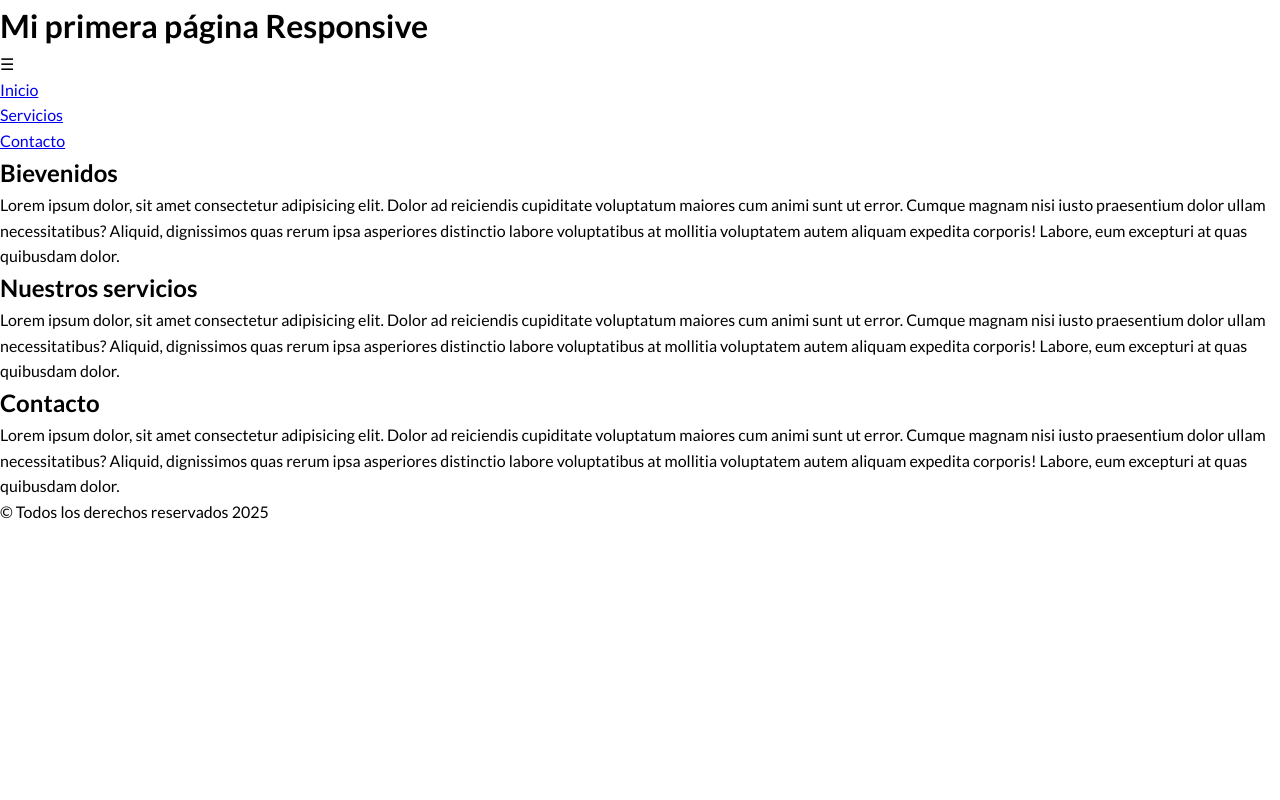
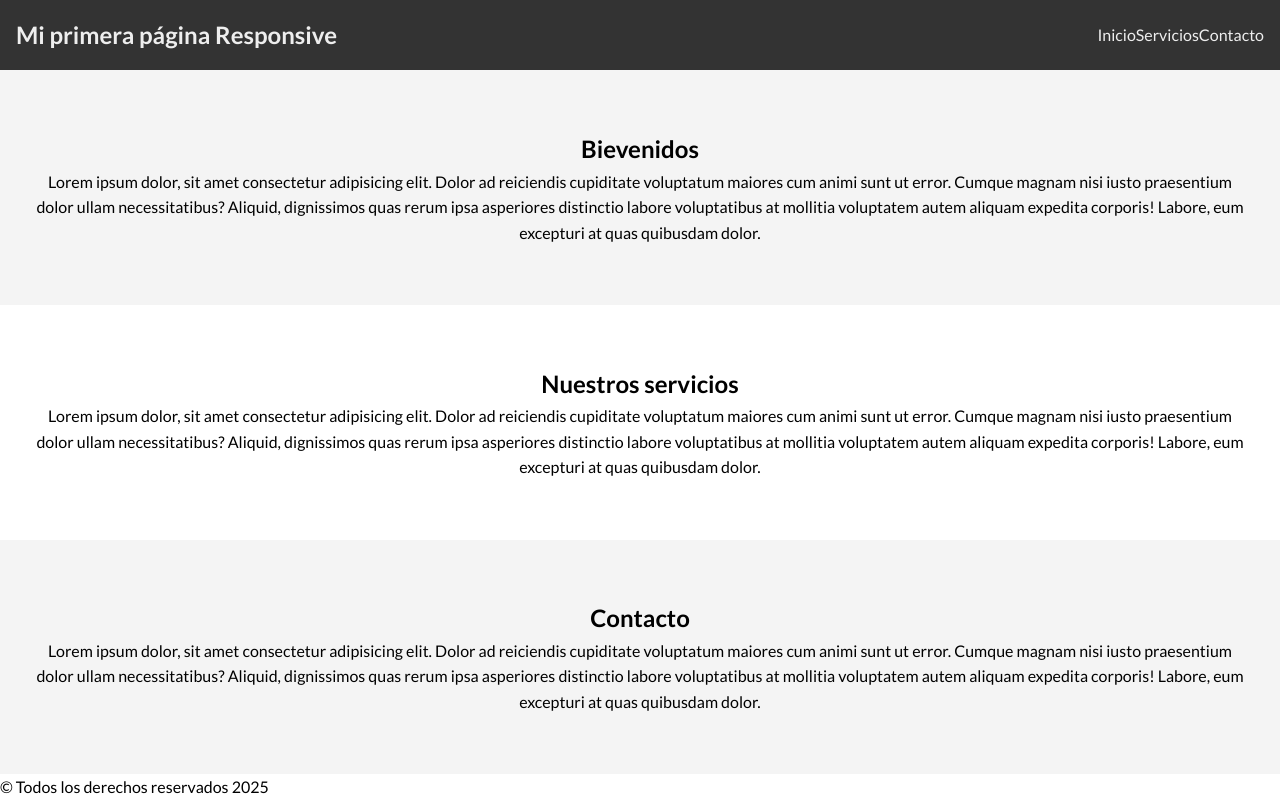
Before and after one commit to mlapeducacionit/pescar_desarrolo-web-avanzado-06, a website built with Vite: page 01.repaso-breakpoints-media-queries/index.html in a window 1280 px wide. Built offline with nearby package versions, Linux system fonts and the light colour scheme.

Commit message:
empezando a trabajar con la versión tablet

```diff
--- a/01.repaso-breakpoints-media-queries/src/style.css
+++ b/01.repaso-breakpoints-media-queries/src/style.css
@@ -48,18 +48,88 @@ body {
     display: flex;
     flex-direction: column; /* defecto -> row -> uno al lado del otro */
     height: 100vh;
+    font-size: 100%; /* 16px */
 }
 
 header {
+    background-color: #333;
+    color: #eee;
+    padding: 1rem;
+    display: flex;
+    justify-content: space-between; /* horizontal */
+    align-items: center; /* vertical */
+}
 
+header h1 {
+    font-size: 1.2em;
 }
+
+header nav {
+    display: none;
+}
+
+header nav ul {
+    list-style: none;
+    display: flex;
+}
+
+header nav ul a {
+    color: #eee;
+    text-decoration: none;
+    font-size: 1em;
+}
+
+header nav ul a:hover {
+    color: #ff9800;
+}
+
+.hamburguesa {
+  font-size: 1.5em;
+}
+
+main {
+    display: flex;
+    flex: 1;
+    flex-direction: column;
+}
+
+section {
+    padding: 2rem;
+    text-align: center;
+    display: flex;
+    flex: 1;
+    flex-direction: column;
+    justify-content: center;
+    align-items: center;
+}
+/* impar -> odd */
+section:nth-child(2n+1) {
+    background-color: #f4f4f4;
+}
+
+
 
 /* ! Medium	          | ≥768px
 /* Para dispositivos medianos (Tablet, algunas netbook -> notebook) */
+@media screen and (min-width: 768px) {
+    header h1 {
+        font-size: 1.5em;
+    }
+
+    header nav {
+        display: flex;
+    }
+
+    .hamburguesa {
+        display: none;
+    }
+}
 
 /* ! Extra large       |	≥1200px */
 /* Para el resto de dispositivos (Desktop, Televisores...) */
+@media screen and (min-width: 1200px) {
 
+}
 
 /* https://developer.mozilla.org/es/docs/Web/CSS/CSS_media_queries/Using_media_queries */
 /*
```
